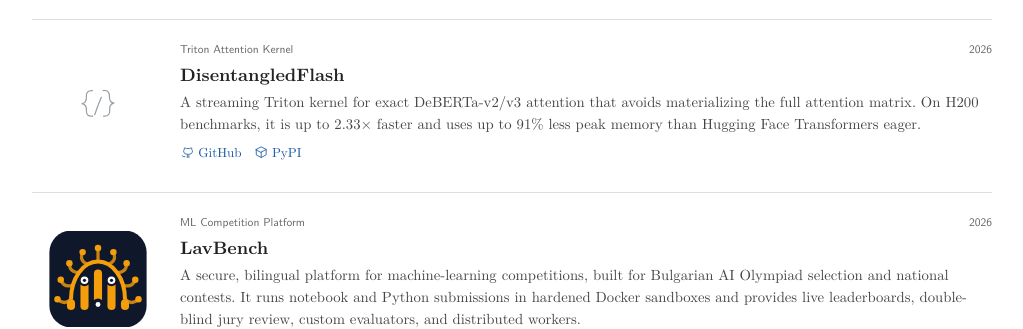
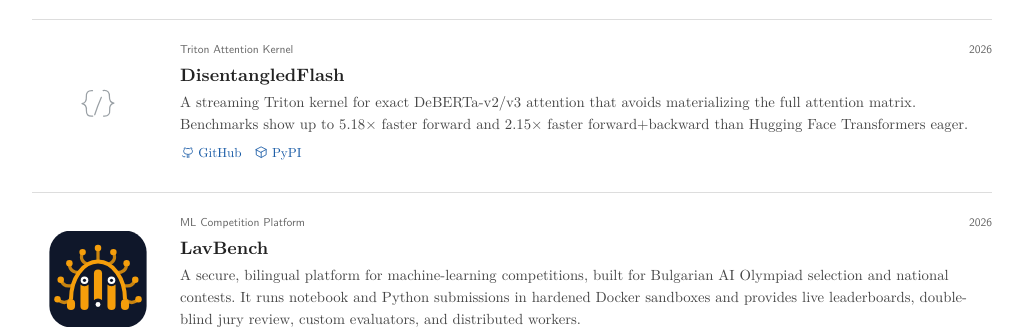
Before and after one commit to delyan-boychev/delyan-boychev.github.io, a Jekyll site: the page built from index.html, in a window 1280 px wide and 900 px high, scrolled down 2166 px. Shown: the part 170-499 px from the top of the window, without its empty margins (128-1151 px from the left). Built offline with Jekyll 4.4.1, drawn with Linux system fonts in a browser that asks for light colours; some of the changed text lies outside the part shown.

```diff
--- a/_data/experience.yml
+++ b/_data/experience.yml
@@ -10,7 +10,7 @@
   location: "Sofia, Bulgaria"
   start: "July 2026"
   end: "Sept. 2026"
-  sort_key: "9999-99-2026-07"
+  sort_key: "2026-09-2026-07"
   organization_url: "https://graphwise.ai/"
   bullets:
     - "Worked on table entity reconciliation: matching entities across tabular records and linking them to a knowledge base."
--- a/_data/projects.yml
+++ b/_data/projects.yml
@@ -13,7 +13,7 @@
   start: "Aug. 2026"
   end: "Present"
   sort_key: "9999-99-2026-08"
-  summary: "A streaming Triton kernel for exact DeBERTa-v2/v3 attention that avoids materializing the full attention matrix. On H200 benchmarks, it is up to 2.33× faster and uses up to 91% less peak memory than Hugging Face Transformers eager."
+  summary: "A streaming Triton kernel for exact DeBERTa-v2/v3 attention that avoids materializing the full attention matrix. Benchmarks show up to 5.18× faster forward and 2.15× faster forward+backward than Hugging Face Transformers eager."
   primary_url: "https://github.com/delyan-boychev/disentangled-flash"
   links:
     - label: "GitHub"
```
Also changed, not shown: 2 other files.
